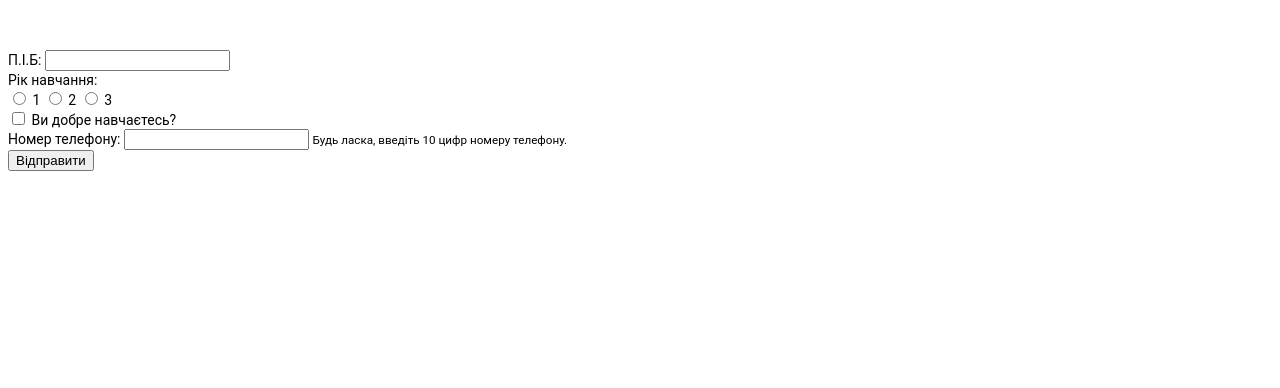
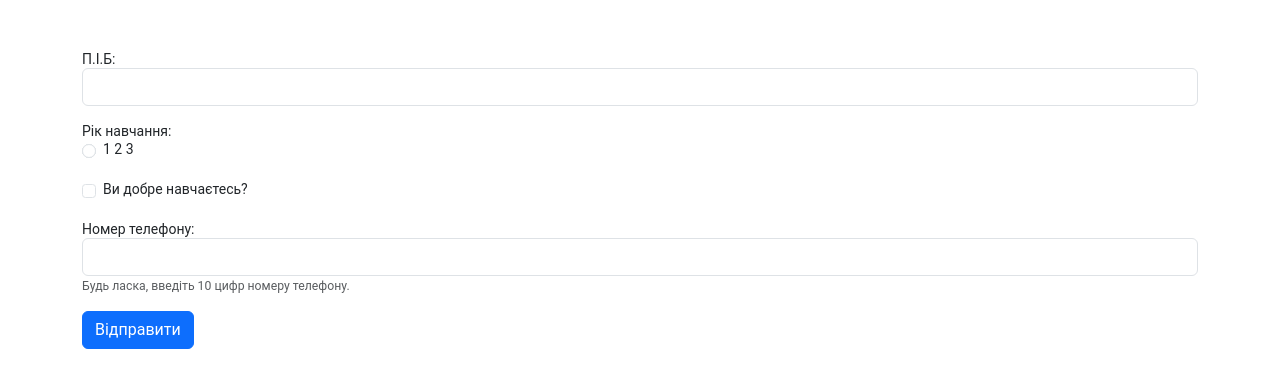
Before and after one commit to VoloshchukRostislav/Exam.web2, a website: page index.html in a window 1280 px wide. Drawn offline with nearby package versions, Linux system fonts and the light colour scheme; files that its build step writes are made by us from their sources.

Commit message:
first commit

```diff
--- a/index.html
+++ b/index.html
@@ -3,6 +3,9 @@
 <head>
     <meta charset="UTF-8">
     <meta name="viewport" content="width=device-width, initial-scale=1.0">
+    <!-- Bootstrap 5.3.2 CSS -->
+    <link rel="stylesheet" href="https://cdn.jsdelivr.net/npm/bootstrap@5.3.2/dist/css/bootstrap.min.css">
+    <!-- Your custom styles -->
     <link rel="stylesheet" href="styles.css">
     <title>Form</title>
 </head>
@@ -12,37 +15,35 @@
     <form id="myForm">
         <div class="mb-3">
             <label for="name" class="label">П.І.Б:</label>
-            <input type="text" id="name" name="name" class="input" required>
+            <input type="text" id="name" name="name" class="form-control" required>
         </div>
 
         <div class="mb-3">
             <label class="label">Рік навчання:</label>
-            <div class="control">
-                <label class="radio">
-                    <input type="radio" name="year" value="1"> 1
-                </label>
-                <label class="radio">
-                    <input type="radio" name="year" value="2"> 2
-                </label>
-                <label class="radio">
-                    <input type="radio" name="year" value="3"> 3
-                </label>
+            <div class="form-check">
+                <input class="form-check-input" type="radio" name="year" value="1" id="year1">
+                <label class="form-check-label" for="year1">1</label>
+
+                <input class="form-check-input" type="radio" name="year" value="2" id="year2">
+                <label class="form-check-label" for="year2">2</label>
+
+                <input class="form-check-input" type="radio" name="year" value="3" id="year3">
+                <label class="form-check-label" for="year3">3</label>
             </div>
         </div>
 
-        <div class="mb-3">
-            <label class="checkbox">
-                <input type="checkbox" id="goodStudent" name="goodStudent"> Ви добре навчаєтесь?
-            </label>
+        <div class="mb-3 form-check">
+            <input type="checkbox" class="form-check-input" id="goodStudent" name="goodStudent">
+            <label class="form-check-label" for="goodStudent">Ви добре навчаєтесь?</label>
         </div>
 
         <div class="mb-3">
             <label for="phone" class="label">Номер телефону:</label>
-            <input type="tel" id="phone" name="phone" pattern="\d{10}" class="input" required>
+            <input type="tel" id="phone" name="phone" pattern="\d{10}" class="form-control" required>
             <small class="form-text text-muted">Будь ласка, введіть 10 цифр номеру телефону.</small>
         </div>
 
-        <button type="button" onclick="submitForm()" class="button is-primary">Відправити</button>
+        <button type="button" onclick="submitForm()" class="btn btn-primary">Відправити</button>
     </form>
 
     <div class="list-container">
@@ -52,6 +53,8 @@
     </div>
 </div>
 
+<!-- Bootstrap 5.3.2 JavaScript and Popper.js -->
+<script src="https://cdn.jsdelivr.net/npm/bootstrap@5.3.2/dist/js/bootstrap.bundle.min.js"></script>
 <script src="script.js"></script>
 </body>
 </html>
```
